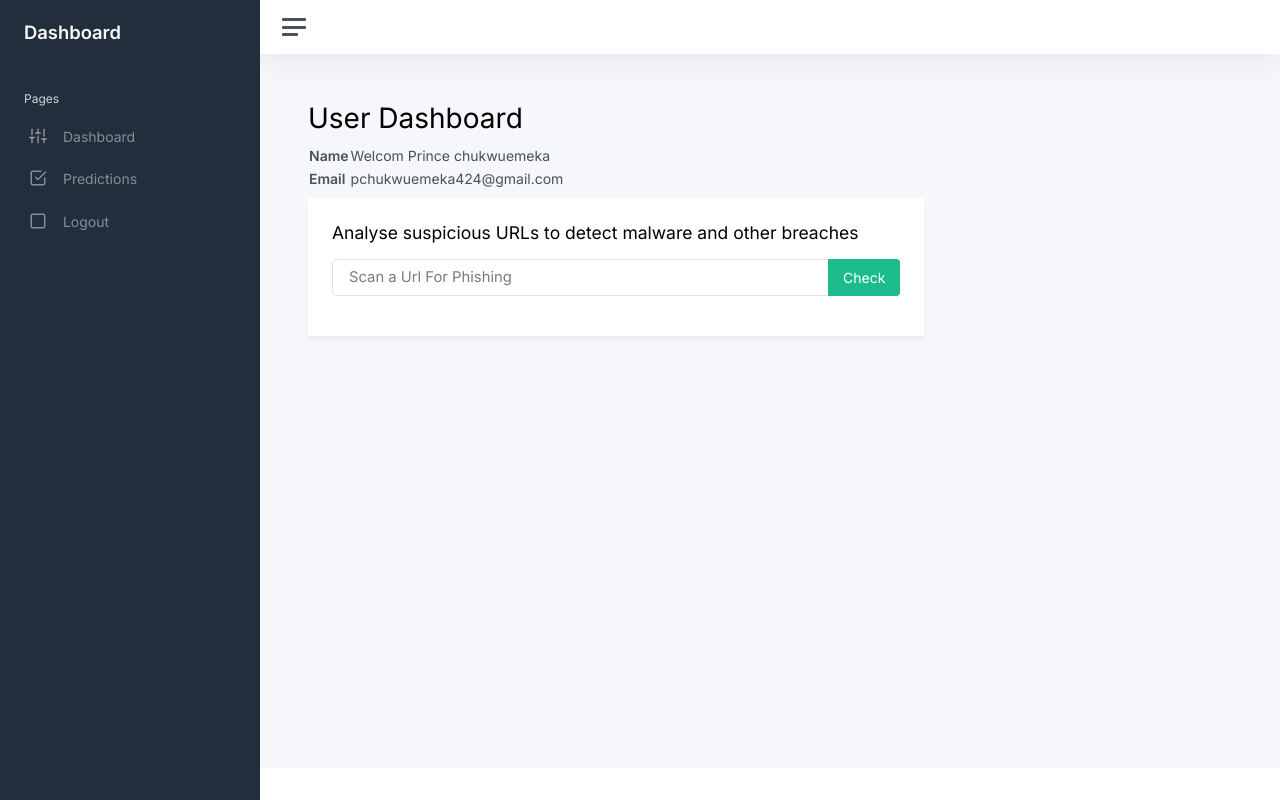
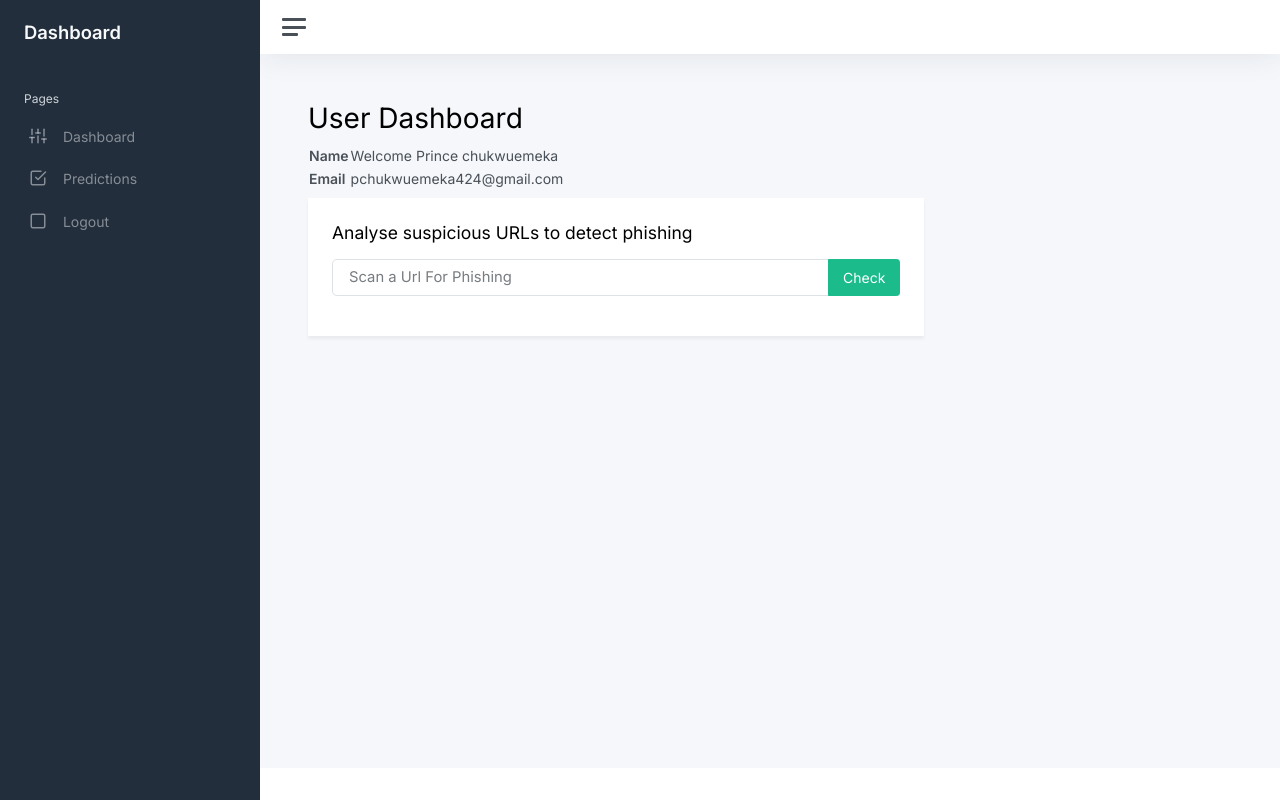
Before and after one commit to pchukwuemeka424/smephishdefender, a Flask app: template templates/user_dashboard.html in a window 1280 px wide. Run offline with Flask 3, Linux system fonts and the light colour scheme; the template is opened without the code that fills it: values that come from a table or form of the project are taken from there, others are empty; parts of the project's set-up code (start-up, migrations or seed data) failed here and were passed over; some libraries are stand-ins or nearby versions.

Commit message:
Update user_dashboard.html

```diff
--- a/templates/user_dashboard.html
+++ b/templates/user_dashboard.html
@@ -4,7 +4,7 @@
     <table>
         <tr>
             <th>Name</th>
-            <td>Welcom {{ user.name }}</td>
+            <td>Welcome {{ user.name }}</td>
         </tr>
         <tr>
             <th>Email</th>
@@ -15,7 +15,7 @@
         <!-- Add more rows to display additional user information -->
     </table>
   <div class="bg-white shadow-lg p-4 my-2 col-sm-8">
-    <div  class="h4">Analyse suspicious  URLs to detect malware and other breaches
+    <div  class="h4">Analyse suspicious URLs to detect phishing
     </div>
 <form action="/predict" method="post">
 
```
